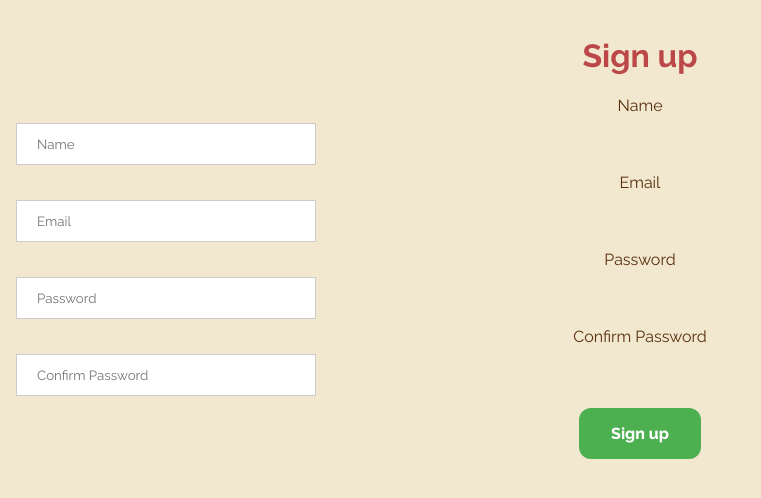
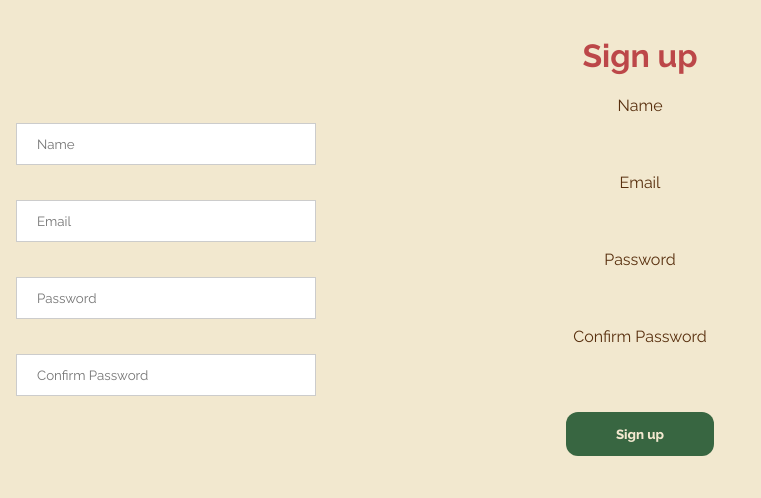
Before and after one commit to Razvan789/UGAHackathon8, a React (Create React App) app in the folder frontend/: page /emailSignup in a window 1280 px wide. Shown: the top 498 px of the page, without its empty margins (0-761 px from the left). Built offline with nearby package versions, Linux system fonts and the light colour scheme.

Commit message:
slay again

```diff
--- a/frontend/src/components/login/login.css
+++ b/frontend/src/components/login/login.css
@@ -53,18 +53,7 @@
       width: 100%;
     }
   }
-  .btn {
-    background-color: #4CAF50; /* Green */
-    border: none;
-    color: white;
-    padding: 16px 32px;
-    text-align: center;
-    text-decoration: none;
-    display: inline-block;
-    font-size: 16px;
-    margin: 4px 2px;
-    cursor: pointer;
-  }
+
 
   #create-account {
     background-color: #F2E8CF;
--- a/frontend/src/components/signup/signup.js
+++ b/frontend/src/components/signup/signup.js
@@ -9,7 +9,7 @@ export default function Signup() {
             <div className="top">
                 <img src={logotransparent} alt="logo" height="300" className="rounded"/>
                 <div id="title" className="">
-                    <h1>Sign up to continue</h1>
+                    <h1>Sign up to start wandering</h1>
                     <Link to={"/emailSignup"} className="router-link">
                         <button className="btn primary light-text x-padding">
                             <p>Continue with email</p>
```
